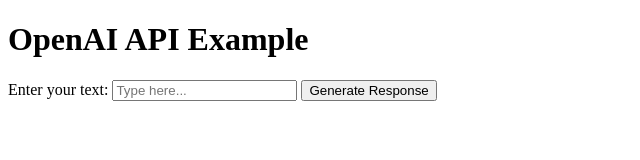
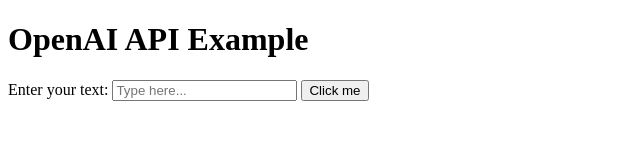
Before and after one commit to UncleSamsun/OpenAI-Test, a website built with Parcel: page index.html in a window 1280 px wide. Shown: the whole page, without its empty margins (0-640 px from the left). Built offline with nearby package versions, Linux system fonts and the light colour scheme.

Commit message:
button modify

```diff
--- a/index.html
+++ b/index.html
@@ -10,7 +10,7 @@
     <label for="userInput">Enter your text:</label>
     <input type="text" id="userInput" placeholder="Type here...">
     <!-- onclick 이벤트 핸들러에 함수를 직접 정의 -->
-    <button onclick="generateResponse()">Generate Response</button>
+    <button onclick="generateResponse()">Click me</button>
 
     <div id="output"></div>
 
```
